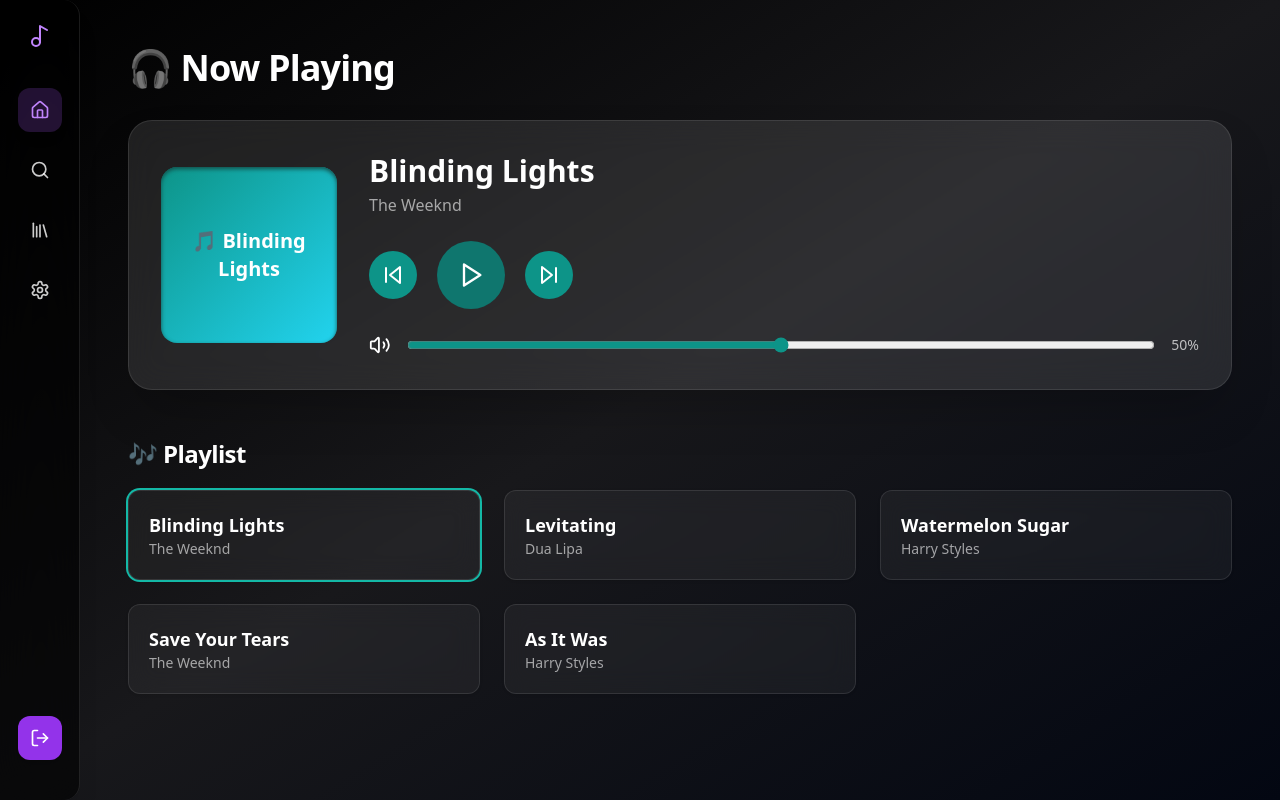
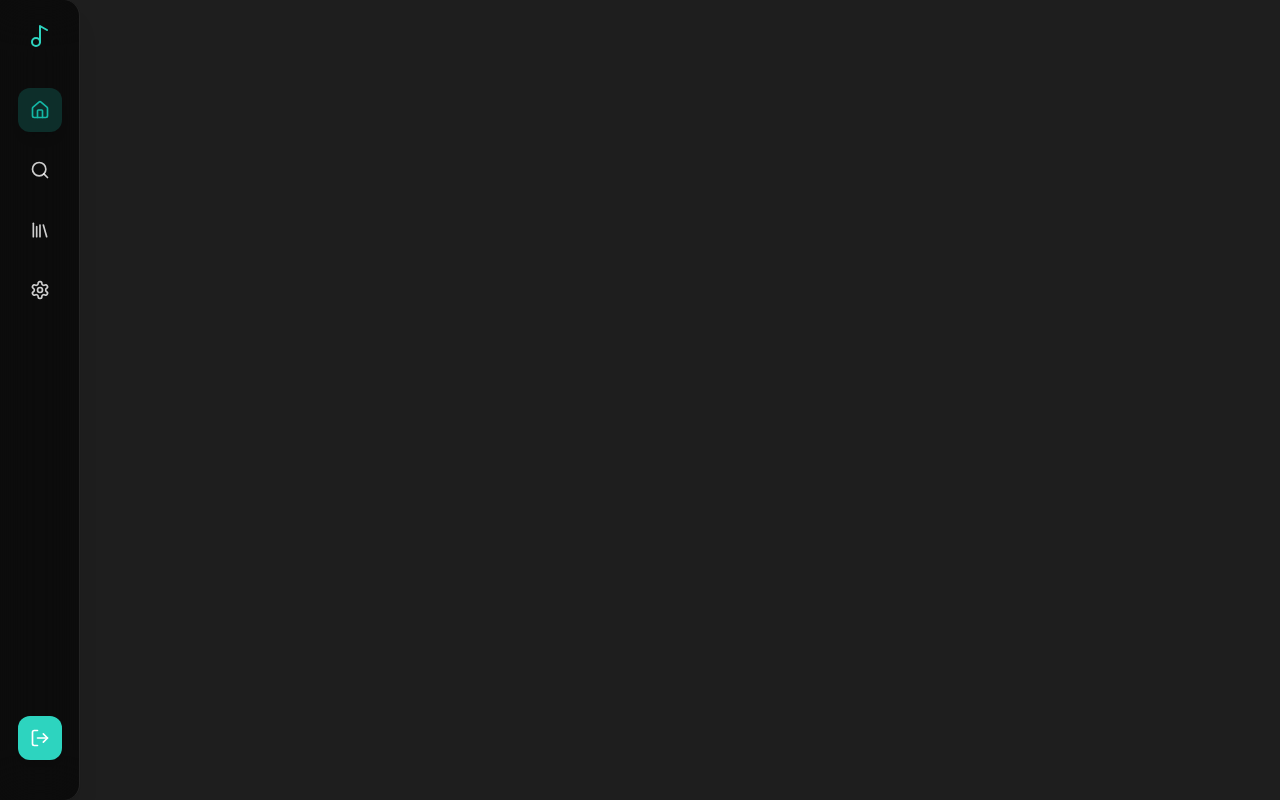
Before and after one commit to ssulochanaherath/web_frontend, a React (Vite) app: page /dashboard in a window 1280 px wide. Built offline with nearby package versions, Linux system fonts and the light colour scheme.

Commit message:
Update Dashboard.tsx

```diff
--- a/src/pages/Dashboard.tsx
+++ b/src/pages/Dashboard.tsx
@@ -1,119 +1,69 @@
-import { useState } from 'react';
-import Sidebar from '../components/Sidebar';
-import { Play, Pause, SkipBack, SkipForward, Volume2 } from 'lucide-react';
-import { useTheme } from '../context/ThemeContext';
+import { Link, useNavigate, useLocation } from 'react-router-dom';
+import { Music2, LogOut, Home, Library, Settings, Search } from 'lucide-react';
 
-function Dashboard() {
-    const [playing, setPlaying] = useState(false);
-    const [volume, setVolume] = useState(50);
-    const [currentTrack, setCurrentTrack] = useState({
-        title: 'Blinding Lights',
-        artist: 'The Weeknd',
-    });
+const Sidebar = () => {
+    const navigate = useNavigate();
+    const location = useLocation();
 
-    const playlist = [
-        { title: 'Blinding Lights', artist: 'The Weeknd' },
-        { title: 'Levitating', artist: 'Dua Lipa' },
-        { title: 'Watermelon Sugar', artist: 'Harry Styles' },
-        { title: 'Save Your Tears', artist: 'The Weeknd' },
-        { title: 'As It Was', artist: 'Harry Styles' },
+    const handleSignOut = () => {
+        navigate('/login');
+    };
+
+    const navLinks = [
+        { path: '/dashboard', label: 'Home', icon: <Home className="w-5 h-5" /> },
+        { path: '/browse', label: 'Browse', icon: <Search className="w-5 h-5" /> },
+        { path: '/library', label: 'Library', icon: <Library className="w-5 h-5" /> },
+        { path: '/settings', label: 'Settings', icon: <Settings className="w-5 h-5" /> },
     ];
 
-    const { theme } = useTheme(); // Access theme from context
-
-    const togglePlay = () => setPlaying(!playing);
-    const handleVolumeChange = (e) => setVolume(e.target.value);
-    const handleTrackClick = (track) => setCurrentTrack(track);
-
-    // Map theme to background class
-    const getThemeClass = () => {
-        switch (theme) {
-            case 'light':
-                return 'bg-gradient-to-br from-neutral-200 via-neutral-100 to-neutral-300 text-black';
-            case 'neutral':
-                return 'bg-gradient-to-br from-gray-700 via-gray-800 to-gray-900 text-white'; // This is your neutral theme
-            case 'dark':
-            default:
-                return 'bg-gradient-to-br from-black via-zinc-900 to-gray-950 text-white';
-        }
-    };
-
-
-
     return (
-        <div className={`min-h-screen flex font-sans transition-all duration-500 ${getThemeClass()}`}>
-            <Sidebar />
-
-            {/* Main Content */}
-            <main className="flex-1 p-8 md:p-12">
-                <h2 className="text-4xl font-bold mb-8 tracking-tight">🎧 Now Playing</h2>
-
-                <div className="bg-white/10 backdrop-blur-lg border border-white/10 p-8 rounded-3xl shadow-2xl transition duration-300">
-                    <div className="flex flex-col md:flex-row items-center gap-8">
-                        <div className="w-44 h-44 bg-gradient-to-br from-teal-600 to-cyan-400 rounded-2xl flex justify-center items-center text-xl font-bold shadow-inner shadow-teal-900 text-center">
-                            🎵 {currentTrack.title}
-                        </div>
-
-
-                        <div className="flex-1 w-full">
-                            <h3 className="text-3xl font-bold mb-1">{currentTrack.title}</h3>
-                            <p className="text-white/60 mb-6">{currentTrack.artist}</p>
-
-                            <div className="flex items-center gap-5 mb-6">
-                                <button className="bg-teal-600 p-3 rounded-full hover:bg-teal-500 hover:scale-105 transition-all duration-200">
-                                    <SkipBack />
-                                </button>
-                                <button
-                                    onClick={togglePlay}
-                                    className="bg-teal-700 p-5 rounded-full hover:bg-teal-600 hover:scale-110 transition-all duration-200"
-                                >
-                                    {playing ? <Pause size={28} /> : <Play size={28} />}
-                                </button>
-                                <button className="bg-teal-600 p-3 rounded-full hover:bg-teal-500 hover:scale-105 transition-all duration-200">
-                                    <SkipForward />
-                                </button>
-
-                            </div>
-
-                            <div className="flex items-center gap-4">
-                                <Volume2 />
-                                <input
-                                    type="range"
-                                    min="0"
-                                    max="100"
-                                    value={volume}
-                                    onChange={handleVolumeChange}
-                                    className="w-full accent-teal-600 cursor-pointer"
-                                />
-
-                                <span className="text-sm text-white/70">{volume}%</span>
-                            </div>
-                        </div>
-                    </div>
+        <div className="relative flex">
+            {/* Sidebar */}
+            <aside className="fixed top-0 left-0 z-40 h-full w-20 bg-black/60 backdrop-blur-xl border-r border-white/10 shadow-xl flex flex-col items-center py-6 rounded-r-2xl">
+                {/* Header Icon */}
+                <div className="mb-10">
+                    <Music2 className="w-6 h-6 text-teal-400 hover:scale-110 transition-transform duration-200" />
                 </div>
 
-                <h3 className="text-2xl font-semibold mt-12 mb-5 tracking-tight">🎶 Playlist</h3>
-                <div className="grid grid-cols-1 sm:grid-cols-2 lg:grid-cols-3 gap-6">
-                    {playlist.map((track, index) => {
-                        const isCurrent = currentTrack.title === track.title;
-                        return (
-                            <div
-                                key={index}
-                                onClick={() => handleTrackClick(track)}
-                                className={`p-5 rounded-xl border border-white/10 bg-white/5 backdrop-blur-md hover:bg-teal-700/30 hover:scale-[1.02] transition-all duration-200 cursor-pointer shadow ${
-                                    isCurrent ? 'ring-2 ring-teal-500' : ''
-                                }`}
-                            >
+                {/* Navigation Icons */}
+                <nav className="flex flex-col items-center gap-4 flex-grow">
+                    {navLinks.map((link) => (
+                        <Link
+                            key={link.path}
+                            to={link.path}
+                            className={`group relative p-3 rounded-xl transition-all duration-200 ease-in-out hover:bg-purple-500/10 hover:shadow-md
+                                ${location.pathname === link.path
+                                ? 'bg-teal-500/20 text-teal-500 shadow-lg'
+                                : 'text-white/80 hover:text-teal-300'}`}
+                        >
+                            {link.icon}
+                            {/* Tooltip */}
+                            <span className="absolute left-16 top-1/2 -translate-y-1/2 bg-black text-white text-xs px-2 py-1 rounded-md opacity-0 group-hover:opacity-100 group-hover:translate-x-1 transition-all duration-200 pointer-events-none whitespace-nowrap shadow-lg">
+                                {link.label}
+                            </span>
+                        </Link>
+                    ))}
+                </nav>
 
-                            <h4 className="text-lg font-semibold">{track.title}</h4>
-                                <p className="text-sm text-white/60">{track.artist}</p>
-                            </div>
-                        );
-                    })}
+                {/* Sign Out Button */}
+                <div className="mb-4">
+                    <button
+                        onClick={handleSignOut}
+                        className="group relative p-3 rounded-xl bg-teal-400 hover:bg-teal-500 text-white transition-all duration-200 shadow-md hover:shadow-lg"
+                    >
+                        <LogOut className="w-5 h-5" />
+                        {/* Tooltip */}
+                        <span className="absolute left-16 top-1/2 -translate-y-1/2 bg-black text-white text-xs px-2 py-1 rounded-md opacity-0 group-hover:opacity-100 group-hover:translate-x-1 transition-all duration-200 pointer-events-none whitespace-nowrap shadow-lg">
+                            Sign Out
+                        </span>
+                    </button>
                 </div>
-            </main>
+            </aside>
+
+            {/* Page Content */}
+            <div className="flex-1 ml-20 transition-all duration-300 ease-in-out" />
         </div>
     );
-}
+};
 
-export default Dashboard;
+export default Sidebar;
```
